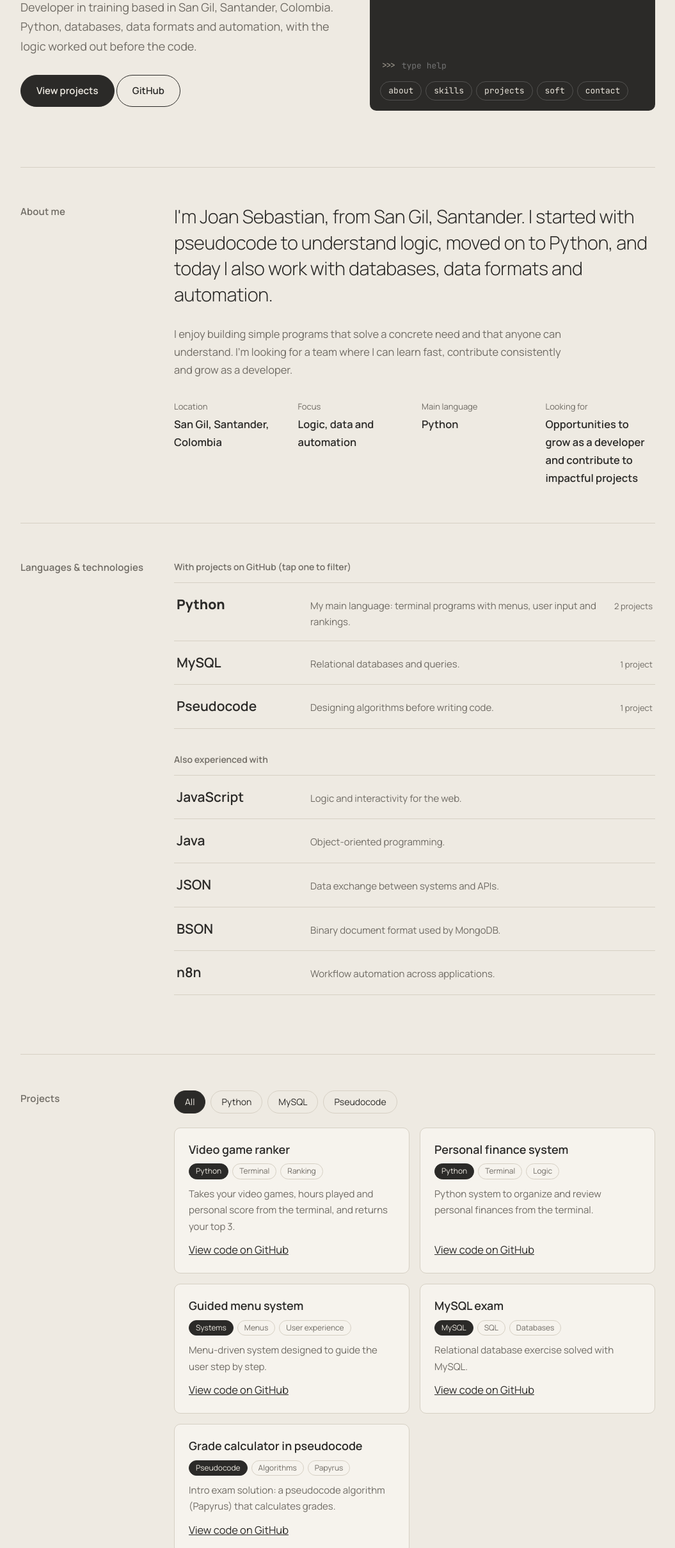
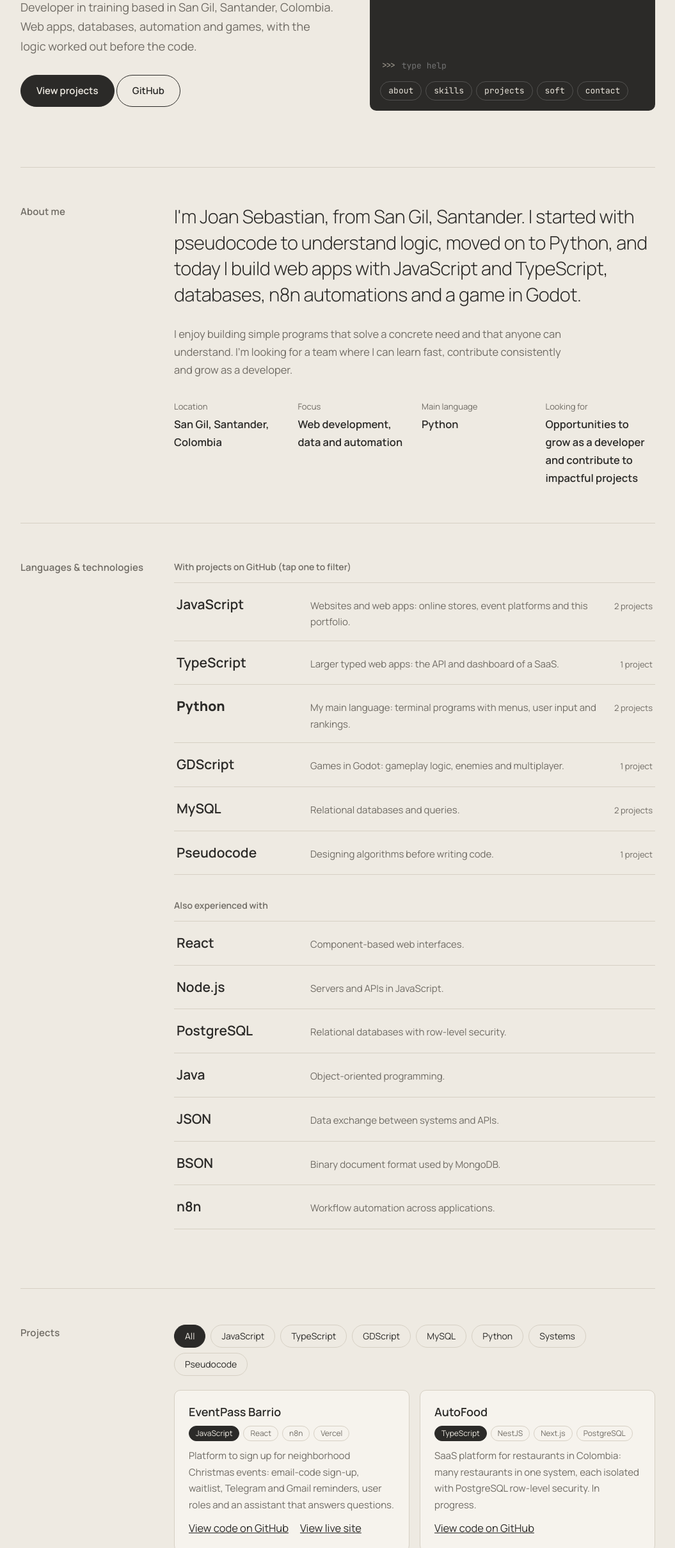
Before and after one commit to sebaschaparrorodriguez-ux/pagina-portafolio, a plain HTML site: page index.html in a window 1280 px wide. Shown: the part 381-2800 px from the top of the page at 64% size, without its empty margins (112-1167 px from the left). Drawn offline with Linux system fonts and the light colour scheme.

Commit message:
feat: agregar proyectos recientes y nuevas tecnologías
- EventPass, AutoFood, Hasta el Núcleo, Más que un antojo y la base de
  datos de la pizzería, ordenados del más reciente al más antiguo
- Filas de JavaScript, TypeScript y GDScript en Lenguajes; React,
  Node.js y PostgreSQL en También manejo
- Los filtros se arman desde data.js (antes Sistemas no tenía filtro)
- Enlace a la página publicada cuando el proyecto la tiene

```diff
--- a/css/styles.css
+++ b/css/styles.css
@@ -116,6 +116,7 @@ button.row:hover,button.row[aria-pressed=true]{background:var(--card);padding-le
 .tg{display:flex;flex-wrap:wrap;gap:6px}
 .tg span{font-size:12px;color:var(--muted);border:1px solid var(--line);padding:1px 10px;border-radius:99px}
 .tg .l{background:var(--ink);border-color:var(--ink);color:var(--bg)}
+.pj .lk{display:flex;flex-wrap:wrap;gap:6px 18px}
 
 /* ---------- 7. HABILIDADES BLANDAS (acordeón) ---------- */
 details{border-bottom:1px solid var(--line)}
--- a/index.html
+++ b/index.html
@@ -6,7 +6,7 @@
 <!-- Los textos marcados con data-i18n se traducen desde js/translations.js.
      El español queda escrito aquí como respaldo si JavaScript no carga. -->
 <title data-i18n="meta.title">Joan Sebastian Chaparro | Portafolio</title>
-<meta name="description" data-i18n-attr="content:meta.description" content="Portafolio de Joan Sebastian Chaparro Rodriguez, desarrollador en formación: Python, bases de datos, formatos de datos y automatización.">
+<meta name="description" data-i18n-attr="content:meta.description" content="Portafolio de Joan Sebastian Chaparro Rodriguez, desarrollador en formación: desarrollo web, bases de datos, automatización y videojuegos.">
 
 <!-- Tipografías -->
 <link href="https://fonts.googleapis.com/css2?family=Manrope:wght@300;400;600;800&family=JetBrains+Mono:wght@400;600&display=swap" rel="stylesheet">
@@ -37,7 +37,7 @@
   <header class="hero">
     <div>
       <h1><strong>Joan Sebastian</strong> Chaparro Rodriguez</h1>
-      <p class="lead" data-i18n="hero.lead">Desarrollador en formación desde San Gil, Santander. Python, bases de datos, formatos de datos y automatización, con la lógica pensada antes del código.</p>
+      <p class="lead" data-i18n="hero.lead">Desarrollador en formación desde San Gil, Santander. Aplicaciones web, bases de datos, automatización y videojuegos, con la lógica pensada antes del código.</p>
       <a class="btn p" href="#proyectos" data-i18n="hero.cta">Ver proyectos</a>
       <a class="btn" href="https://github.com/sebaschaparrorodriguez-ux" target="_blank" rel="noopener">GitHub</a>
     </div>
@@ -59,11 +59,11 @@
   <section id="sobre-mi">
     <h2 data-i18n="about.title">Sobre mí</h2>
     <div>
-      <p class="big" data-i18n="about.intro">Soy Joan Sebastian, de San Gil, Santander. Empecé con pseudocódigo para entender la lógica, seguí con Python y hoy sumo bases de datos, formatos de datos y automatización.</p>
+      <p class="big" data-i18n="about.intro">Soy Joan Sebastian, de San Gil, Santander. Empecé con pseudocódigo para entender la lógica, seguí con Python y hoy construyo aplicaciones web con JavaScript y TypeScript, bases de datos, automatizaciones con n8n y un videojuego en Godot.</p>
       <p style="color:var(--muted);max-width:38em;margin:0 0 32px" data-i18n="about.body">Me gusta construir programas simples que resuelven una necesidad concreta y que cualquiera pueda entender. Busco un equipo donde aprender rápido, aportar con constancia y crecer como desarrollador.</p>
       <dl class="facts">
         <div><dt data-i18n="about.facts.location">Ubicación</dt><dd>San Gil, Santander, Colombia</dd></div>
-        <div><dt data-i18n="about.facts.focus">Enfoque</dt><dd data-i18n="about.facts.focusValue">Lógica, datos y automatización</dd></div>
+        <div><dt data-i18n="about.facts.focus">Enfoque</dt><dd data-i18n="about.facts.focusValue">Desarrollo web, datos y automatización</dd></div>
         <div><dt data-i18n="about.facts.mainLang">Lenguaje principal</dt><dd>Python</dd></div>
         <div><dt data-i18n="about.facts.seeking">Busco</dt><dd data-i18n="about.facts.seekingValue">Oportunidades para crecer como desarrollador y aportar a proyectos con impacto</dd></div>
       </dl>
@@ -75,14 +75,23 @@
     <h2 data-i18n="tech.title">Lenguajes y tecnologías</h2>
     <div>
       <h3 class="g" data-i18n="tech.withProjects">Con proyectos en GitHub (toca uno para filtrar)</h3>
-      <!-- Estos tres botones se marcan como activos desde js/app.js.
+      <!-- Estos botones se marcan como activos desde js/app.js.
            data-l es el id del lenguaje en js/data.js; el contador (em) se calcula solo -->
       <div class="rows" id="lp">
+        <button class="row" data-l="javascript" aria-pressed="false">
+          <b>JavaScript</b><span data-i18n="tech.desc.javascript">Páginas y aplicaciones web: tiendas, plataformas de eventos y este portafolio.</span><em>2 proyectos</em>
+        </button>
+        <button class="row" data-l="typescript" aria-pressed="false">
+          <b>TypeScript</b><span data-i18n="tech.desc.typescript">Aplicaciones web más grandes con tipos: API y panel de un SaaS.</span><em>1 proyecto</em>
+        </button>
         <button class="row main" data-l="python" aria-pressed="false">
           <b>Python</b><span data-i18n="tech.desc.python">Mi lenguaje principal: programas de terminal con menús, datos de usuario y rankings.</span><em>2 proyectos</em>
         </button>
+        <button class="row" data-l="gdscript" aria-pressed="false">
+          <b>GDScript</b><span data-i18n="tech.desc.gdscript">Videojuegos en Godot: lógica de juego, enemigos y multijugador.</span><em>1 proyecto</em>
+        </button>
         <button class="row" data-l="mysql" aria-pressed="false">
-          <b>MySQL</b><span data-i18n="tech.desc.mysql">Bases de datos relacionales y consultas.</span><em>1 proyecto</em>
+          <b>MySQL</b><span data-i18n="tech.desc.mysql">Bases de datos relacionales y consultas.</span><em>2 proyectos</em>
         </button>
         <button class="row" data-l="pseudocode" aria-pressed="false">
           <b data-i18n="techName.pseudocode">Pseudocódigo</b><span data-i18n="tech.desc.pseudocode">Diseño de algoritmos antes de programar.</span><em>1 proyecto</em>
@@ -91,7 +100,9 @@
 
       <h3 class="g" data-i18n="tech.alsoKnow">También manejo</h3>
       <div class="rows">
-        <div class="row"><b>JavaScript</b><span data-i18n="tech.desc.javascript">Lógica e interactividad para la web.</span></div>
+        <div class="row"><b>React</b><span data-i18n="tech.desc.react">Interfaces web por componentes.</span></div>
+        <div class="row"><b>Node.js</b><span data-i18n="tech.desc.node">Servidores y API en JavaScript.</span></div>
+        <div class="row"><b>PostgreSQL</b><span data-i18n="tech.desc.postgresql">Bases de datos relacionales con seguridad por fila.</span></div>
         <div class="row"><b>Java</b><span data-i18n="tech.desc.java">Programación orientada a objetos.</span></div>
         <div class="row"><b>JSON</b><span data-i18n="tech.desc.json">Intercambio de datos entre sistemas y APIs.</span></div>
         <div class="row"><b>BSON</b><span data-i18n="tech.desc.bson">Formato binario de documentos, el que usa MongoDB.</span></div>
--- a/js/app.js
+++ b/js/app.js
@@ -17,14 +17,15 @@ document.addEventListener('DOMContentLoaded', () => {
   const grid = document.getElementById('grid');
   const languageRows = document.getElementById('lp');
 
-  // Ids de lenguaje (ver techName en translations.js); 'all' muestra todo
-  const FILTERS = ['all', 'python', 'mysql', 'pseudocode'];
+  // Ids de lenguaje (ver techName en translations.js); 'all' muestra todo.
+  // Se arman desde PROJECTS para que todo proyecto nuevo tenga su filtro.
+  const FILTERS = ['all', ...new Set(PROJECTS.map((p) => p.l))];
   let currentFilter = 'all';
 
   const techLabel = (id) => I18N.t(`techName.${id}`);
   const filterLabel = (id) => (id === 'all' ? I18N.t('projects.all') : techLabel(id));
 
-  // Dibuja los botones de filtro (Todos / Python / MySQL / Pseudocódigo)
+  // Dibuja los botones de filtro (Todos / JavaScript / Python / ...)
   function renderFilterButtons() {
     filterBar.innerHTML = FILTERS.map(
       (id) => `<button aria-pressed="${id === currentFilter}" data-filter="${id}">${filterLabel(id)}</button>`
@@ -45,7 +46,10 @@ document.addEventListener('DOMContentLoaded', () => {
             ${I18N.pick(p.t).map((tag) => `<span>${tag}</span>`).join('')}
           </div>
           <p>${I18N.pick(p.d)}</p>
-          <a href="${GITHUB_USER}${p.r}" target="_blank" rel="noopener">${I18N.t('projects.viewCode')}</a>
+          <div class="lk">
+            <a href="${GITHUB_USER}${p.r}" target="_blank" rel="noopener">${I18N.t('projects.viewCode')}</a>
+            ${p.w ? `<a href="${p.w}" target="_blank" rel="noopener">${I18N.t('projects.viewLive')}</a>` : ''}
+          </div>
         </article>`
       )
       .join('');
@@ -68,7 +72,7 @@ document.addEventListener('DOMContentLoaded', () => {
     syncLanguageRows();
   }
 
-  // Clic en un botón de filtro (Todos / Python / MySQL / Pseudocódigo)
+  // Clic en un botón de filtro
   filterBar.addEventListener('click', (e) => {
     const btn = e.target.closest('button');
     if (!btn) return;
--- a/js/data.js
+++ b/js/data.js
@@ -6,19 +6,75 @@
 
    Para agregar un proyecto nuevo copia un objeto del arreglo
    PROJECTS y cambia:
-     l -> id del lenguaje principal: python, mysql, pseudocode
-          o systems. Su nombre visible está en techName dentro
-          de js/translations.js
+     l -> id del lenguaje principal: javascript, typescript,
+          python, gdscript, mysql, pseudocode o systems. Su
+          nombre visible está en techName dentro de
+          js/translations.js
      r -> nombre exacto del repositorio en GitHub
      n -> nombre del proyecto        { es, en }
      d -> descripción corta          { es, en }
      t -> etiquetas para los chips   { es: [...], en: [...] }
+     w -> (opcional) enlace a la versión publicada
+
+   El orden del arreglo es el orden en que se muestran:
+   los proyectos más recientes van primero.
    ========================================================== */
 
 // Usuario de GitHub; se reutiliza para armar los enlaces de cada repo
 const GITHUB_USER = 'https://github.com/sebaschaparrorodriguez-ux/';
 
 const PROJECTS = [
+  {
+    l: 'javascript',
+    r: 'EventPass',
+    w: 'https://eventpass-barrio.vercel.app',
+    n: { es: 'EventPass Barrio', en: 'EventPass Barrio' },
+    d: {
+      es: 'Plataforma para inscribirse a los eventos navideños del barrio: registro con código por correo, lista de espera, recordatorios por Telegram y Gmail, roles y un asistente que resuelve dudas.',
+      en: 'Platform to sign up for neighborhood Christmas events: email-code sign-up, waitlist, Telegram and Gmail reminders, user roles and an assistant that answers questions.'
+    },
+    t: { es: ['React', 'n8n', 'Vercel'], en: ['React', 'n8n', 'Vercel'] }
+  },
+  {
+    l: 'typescript',
+    r: 'AutoFood',
+    n: { es: 'AutoFood', en: 'AutoFood' },
+    d: {
+      es: 'Plataforma SaaS para restaurantes en Colombia: varios restaurantes en un solo sistema, cada uno aislado con seguridad a nivel de fila en PostgreSQL. En desarrollo.',
+      en: 'SaaS platform for restaurants in Colombia: many restaurants in one system, each isolated with PostgreSQL row-level security. In progress.'
+    },
+    t: { es: ['NestJS', 'Next.js', 'PostgreSQL'], en: ['NestJS', 'Next.js', 'PostgreSQL'] }
+  },
+  {
+    l: 'gdscript',
+    r: 'Hasta-el-Nucleo',
+    n: { es: 'Hasta el Núcleo', en: 'Down to the Core' },
+    d: {
+      es: 'Videojuego cooperativo 3D para 1 a 4 jugadores hecho en Godot: perfora hasta el centro del planeta, mina carbón para el horno y vence jefes en mazmorras. Túnel procedural y multijugador en red.',
+      en: 'Co-op 3D game for 1 to 4 players made in Godot: drill to the center of the planet, mine coal for the furnace and beat dungeon bosses. Procedural tunnel and online multiplayer.'
+    },
+    t: { es: ['Godot', 'Multijugador', 'Videojuego'], en: ['Godot', 'Multiplayer', 'Game'] }
+  },
+  {
+    l: 'javascript',
+    r: 'M-s-que-un-antojo-WebPage',
+    n: { es: 'Más que un antojo', en: 'Más que un antojo' },
+    d: {
+      es: 'Tienda web para una repostería: catálogo con buscador, cuentas de cliente, carrito que envía el pedido por WhatsApp y panel de administración.',
+      en: 'Online store for a bakery: searchable catalog, customer accounts, a cart that sends the order through WhatsApp and an admin panel.'
+    },
+    t: { es: ['Node.js', 'SQLite', 'Tienda'], en: ['Node.js', 'SQLite', 'Store'] }
+  },
+  {
+    l: 'mysql',
+    r: 'Nueva-carpeta',
+    n: { es: 'Base de datos de una pizzería', en: 'Pizzeria database' },
+    d: {
+      es: 'Modelo relacional en tercera forma normal para una pizzería: productos, ingredientes, adiciones, combos, menú y pedidos.',
+      en: 'Relational model in third normal form for a pizzeria: products, ingredients, add-ons, combos, menu and orders.'
+    },
+    t: { es: ['SQL', 'Modelo E-R'], en: ['SQL', 'ER model'] }
+  },
   {
     l: 'python',
     r: 'Clasificador-de-videojuegos',
--- a/js/translations.js
+++ b/js/translations.js
@@ -18,7 +18,7 @@ const TRANSLATIONS = {
   es: {
     meta: {
       title: 'Joan Sebastian Chaparro | Portafolio',
-      description: 'Portafolio de Joan Sebastian Chaparro Rodriguez, desarrollador en formación: Python, bases de datos, formatos de datos y automatización.'
+      description: 'Portafolio de Joan Sebastian Chaparro Rodriguez, desarrollador en formación: desarrollo web, bases de datos, automatización y videojuegos.'
     },
     nav: {
       label: 'Principal',
@@ -32,17 +32,17 @@ const TRANSLATIONS = {
       label: 'Idioma'
     },
     hero: {
-      lead: 'Desarrollador en formación desde San Gil, Santander. Python, bases de datos, formatos de datos y automatización, con la lógica pensada antes del código.',
+      lead: 'Desarrollador en formación desde San Gil, Santander. Aplicaciones web, bases de datos, automatización y videojuegos, con la lógica pensada antes del código.',
       cta: 'Ver proyectos'
     },
     about: {
       title: 'Sobre mí',
-      intro: 'Soy Joan Sebastian, de San Gil, Santander. Empecé con pseudocódigo para entender la lógica, seguí con Python y hoy sumo bases de datos, formatos de datos y automatización.',
+      intro: 'Soy Joan Sebastian, de San Gil, Santander. Empecé con pseudocódigo para entender la lógica, seguí con Python y hoy construyo aplicaciones web con JavaScript y TypeScript, bases de datos, automatizaciones con n8n y un videojuego en Godot.',
       body: 'Me gusta construir programas simples que resuelven una necesidad concreta y que cualquiera pueda entender. Busco un equipo donde aprender rápido, aportar con constancia y crecer como desarrollador.',
       facts: {
         location: 'Ubicación',
         focus: 'Enfoque',
-        focusValue: 'Lógica, datos y automatización',
+        focusValue: 'Desarrollo web, datos y automatización',
         mainLang: 'Lenguaje principal',
         seeking: 'Busco',
         seekingValue: 'Oportunidades para crecer como desarrollador y aportar a proyectos con impacto'
@@ -56,7 +56,12 @@ const TRANSLATIONS = {
         python: 'Mi lenguaje principal: programas de terminal con menús, datos de usuario y rankings.',
         mysql: 'Bases de datos relacionales y consultas.',
         pseudocode: 'Diseño de algoritmos antes de programar.',
-        javascript: 'Lógica e interactividad para la web.',
+        javascript: 'Páginas y aplicaciones web: tiendas, plataformas de eventos y este portafolio.',
+        typescript: 'Aplicaciones web más grandes con tipos: API y panel de un SaaS.',
+        gdscript: 'Videojuegos en Godot: lógica de juego, enemigos y multijugador.',
+        react: 'Interfaces web por componentes.',
+        node: 'Servidores y API en JavaScript.',
+        postgresql: 'Bases de datos relacionales con seguridad por fila.',
         java: 'Programación orientada a objetos.',
         json: 'Intercambio de datos entre sistemas y APIs.',
         bson: 'Formato binario de documentos, el que usa MongoDB.',
@@ -65,7 +70,10 @@ const TRANSLATIONS = {
     },
     // Nombre visible de cada lenguaje (la clave es el id usado en data.js)
     techName: {
+      javascript: 'JavaScript',
+      typescript: 'TypeScript',
       python: 'Python',
+      gdscript: 'GDScript',
       mysql: 'MySQL',
       pseudocode: 'Pseudocódigo',
       systems: 'Sistemas'
@@ -75,6 +83,7 @@ const TRANSLATIONS = {
       filterLabel: 'Filtrar por lenguaje',
       all: 'Todos',
       viewCode: 'Ver código en GitHub',
+      viewLive: 'Ver página publicada',
       count: {
         one: '{count} proyecto',
         other: '{count} proyectos'
@@ -126,7 +135,7 @@ const TRANSLATIONS = {
       intro: 'bienvenidos :D',
       welcome: [
         'Hola, soy Joan Sebastian.',
-        'Soy desarrollador en formación, especializado en Python, MySQL, JavaScript, Java, JSON, BSON y n8n.',
+        'Soy desarrollador en formación: web con JavaScript y TypeScript, Python, bases de datos, n8n y videojuegos en Godot.',
         'Escribe un comando o toca un botón.'
       ],
       help: {
@@ -145,8 +154,8 @@ const TRANSLATIONS = {
         'Me gusta que el código sea claro y que el programa se explique solo.'
       ],
       skills: [
-        'Python (principal), MySQL, Pseudocódigo',
-        'JavaScript, Java, JSON, BSON, n8n'
+        'JavaScript, TypeScript, Python, GDScript, MySQL, Pseudocódigo',
+        'React, Node.js, PostgreSQL, Java, JSON, BSON, n8n'
       ],
       soft: [
         'Pensamiento lógico, aprendizaje autónomo, comunicación clara,',
@@ -161,7 +170,7 @@ const TRANSLATIONS = {
   en: {
     meta: {
       title: 'Joan Sebastian Chaparro | Portfolio',
-      description: 'Portfolio of Joan Sebastian Chaparro Rodriguez, developer in training: Python, databases, data formats and automation.'
+      description: 'Portfolio of Joan Sebastian Chaparro Rodriguez, developer in training: web development, databases, automation and games.'
     },
     nav: {
       label: 'Main',
@@ -175,17 +184,17 @@ const TRANSLATIONS = {
       label: 'Language'
     },
     hero: {
-      lead: 'Developer in training based in San Gil, Santander, Colombia. Python, databases, data formats and automation, with the logic worked out before the code.',
+      lead: 'Developer in training based in San Gil, Santander, Colombia. Web apps, databases, automation and games, with the logic worked out before the code.',
       cta: 'View projects'
     },
     about: {
       title: 'About me',
-      intro: "I'm Joan Sebastian, from San Gil, Santander. I started with pseudocode to understand logic, moved on to Python, and today I also work with databases, data formats and automation.",
+      intro: "I'm Joan Sebastian, from San Gil, Santander. I started with pseudocode to understand logic, moved on to Python, and today I build web apps with JavaScript and TypeScript, databases, n8n automations and a game in Godot.",
       body: "I enjoy building simple programs that solve a concrete need and that anyone can understand. I'm looking for a team where I can learn fast, contribute consistently and grow as a developer.",
       facts: {
         location: 'Location',
         focus: 'Focus',
-        focusValue: 'Logic, data and automation',
+        focusValue: 'Web development, data and automation',
         mainLang: 'Main language',
         seeking: 'Looking for',
         seekingValue: 'Opportunities to grow as a developer and contribute to impactful projects'
@@ -199,7 +208,12 @@ const TRANSLATIONS = {
         python: 'My main language: terminal programs with menus, user input and rankings.',
         mysql: 'Relational databases and queries.',
         pseudocode: 'Designing algorithms before writing code.',
-        javascript: 'Logic and interactivity for the web.',
+        javascript: 'Websites and web apps: online stores, event platforms and this portfolio.',
+        typescript: 'Larger typed web apps: the API and dashboard of a SaaS.',
+        gdscript: 'Games in Godot: gameplay logic, enemies and multiplayer.',
+        react: 'Component-based web interfaces.',
+        node: 'Servers and APIs in JavaScript.',
+        postgresql: 'Relational databases with row-level security.',
         java: 'Object-oriented programming.',
         json: 'Data exchange between systems and APIs.',
         bson: 'Binary document format used by MongoDB.',
@@ -207,7 +221,10 @@ const TRANSLATIONS = {
       }
     },
     techName: {
+      javascript: 'JavaScript',
+      typescript: 'TypeScript',
       python: 'Python',
+      gdscript: 'GDScript',
       mysql: 'MySQL',
       pseudocode: 'Pseudocode',
       systems: 'Systems'
@@ -217,6 +234,7 @@ const TRANSLATIONS = {
       filterLabel: 'Filter by language',
       all: 'All',
       viewCode: 'View code on GitHub',
+      viewLive: 'View live site',
       count: {
         one: '{count} project',
         other: '{count} projects'
@@ -268,7 +286,7 @@ const TRANSLATIONS = {
       intro: 'welcome :D',
       welcome: [
         "Hi, I'm Joan Sebastian.",
-        "I'm a developer in training, working with Python, MySQL, JavaScript, Java, JSON, BSON and n8n.",
+        "I'm a developer in training: web with JavaScript and TypeScript, Python, databases, n8n and games in Godot.",
         'Type a command or tap a button.'
       ],
       help: {
@@ -287,8 +305,8 @@ const TRANSLATIONS = {
         'I like clear code and programs that explain themselves.'
       ],
       skills: [
-        'Python (main), MySQL, Pseudocode',
-        'JavaScript, Java, JSON, BSON, n8n'
+        'JavaScript, TypeScript, Python, GDScript, MySQL, Pseudocode',
+        'React, Node.js, PostgreSQL, Java, JSON, BSON, n8n'
       ],
       soft: [
         'Logical thinking, self-directed learning, clear communication,',
```
Also changed, not shown: data/projects.json (+189 -10 lines), 1 other file.
